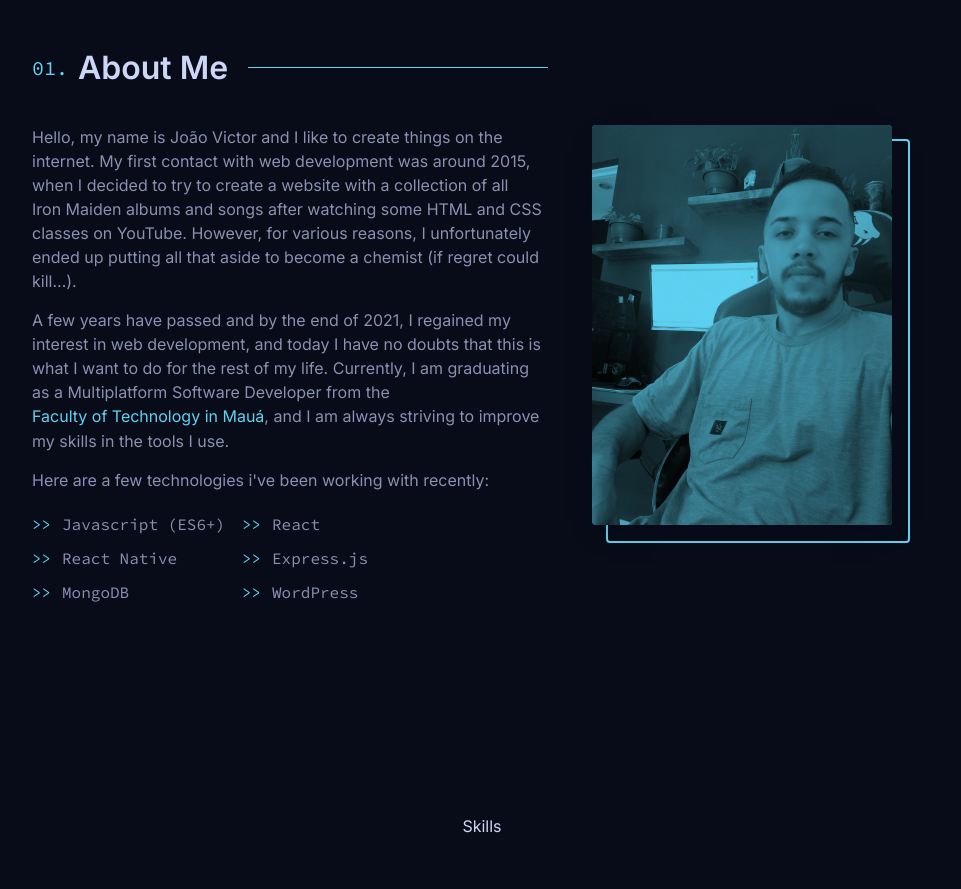
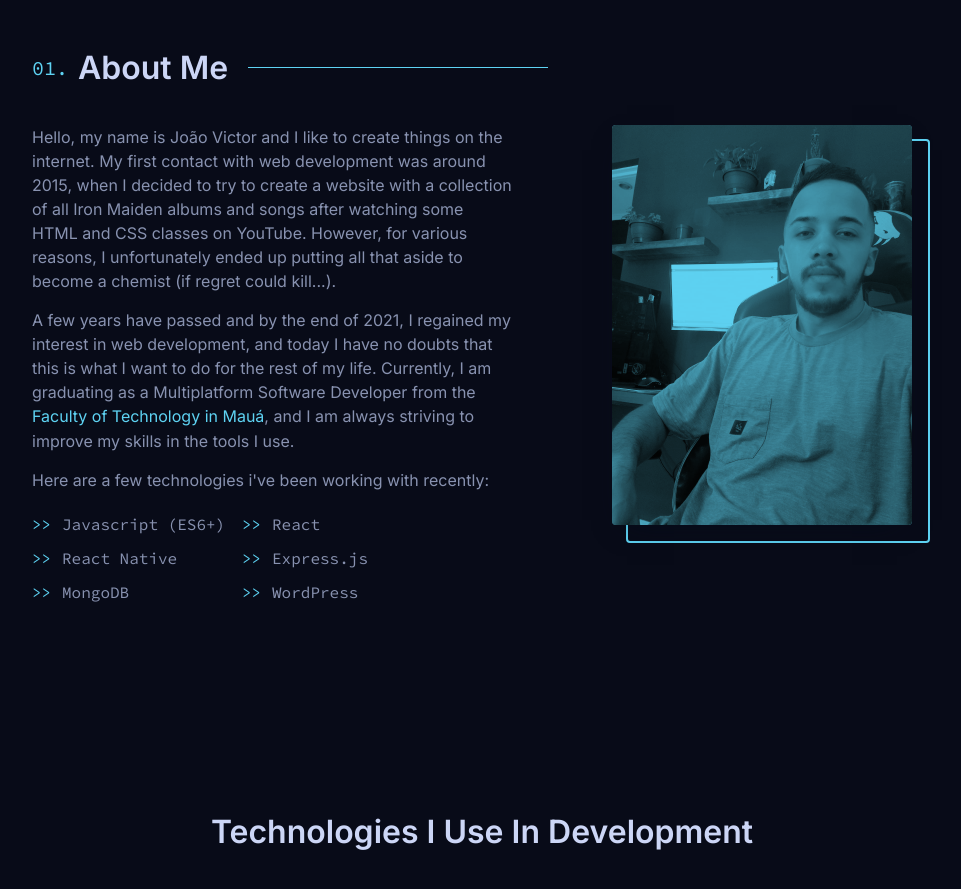
Before and after one commit to JvFern4ndes/MyPersonalWebsite, a React (Vite) app in the folder fe/: page / in a window 1280 px wide. Shown: the part 860-1749 px from the top of the page, without its empty margins (158-1119 px from the left). Built offline with nearby package versions, Linux system fonts and the light colour scheme.

Commit message:
feat: adjustment on about page

```diff
--- a/fe/src/Pages/About/styles.jsx
+++ b/fe/src/Pages/About/styles.jsx
@@ -51,7 +51,7 @@ export const Container = styled.section`
 export const TextAndImage = styled.div`
   display: grid;
   grid-template-columns: 3fr 2fr;
-  gap: 50px;
+  gap: 100px;
 `;
 
 export const AboutTexts = styled.div`
--- a/fe/src/Pages/Skills/index.jsx
+++ b/fe/src/Pages/Skills/index.jsx
@@ -1,9 +1,9 @@
-import { Container } from './styles';
+import { Container, SkillsPageTitle } from './styles';
 
 export default function Skills() {
   return (
     <Container id="skills">
-      Skills
+      <SkillsPageTitle>Technologies I Use In Development</SkillsPageTitle>
     </Container>
   );
 }
--- a/fe/src/Pages/Skills/styles.jsx
+++ b/fe/src/Pages/Skills/styles.jsx
@@ -8,3 +8,11 @@ export const Container = styled.section`
   padding: 100px 0px;
   max-width: 100%;
 `;
+
+export const SkillsPageTitle = styled.h2`
+  font-size: 32px;
+    margin: 0px 0px 10px;
+    font-weight: 600;
+    line-height: 1.1;
+    display: block;
+`;
```
